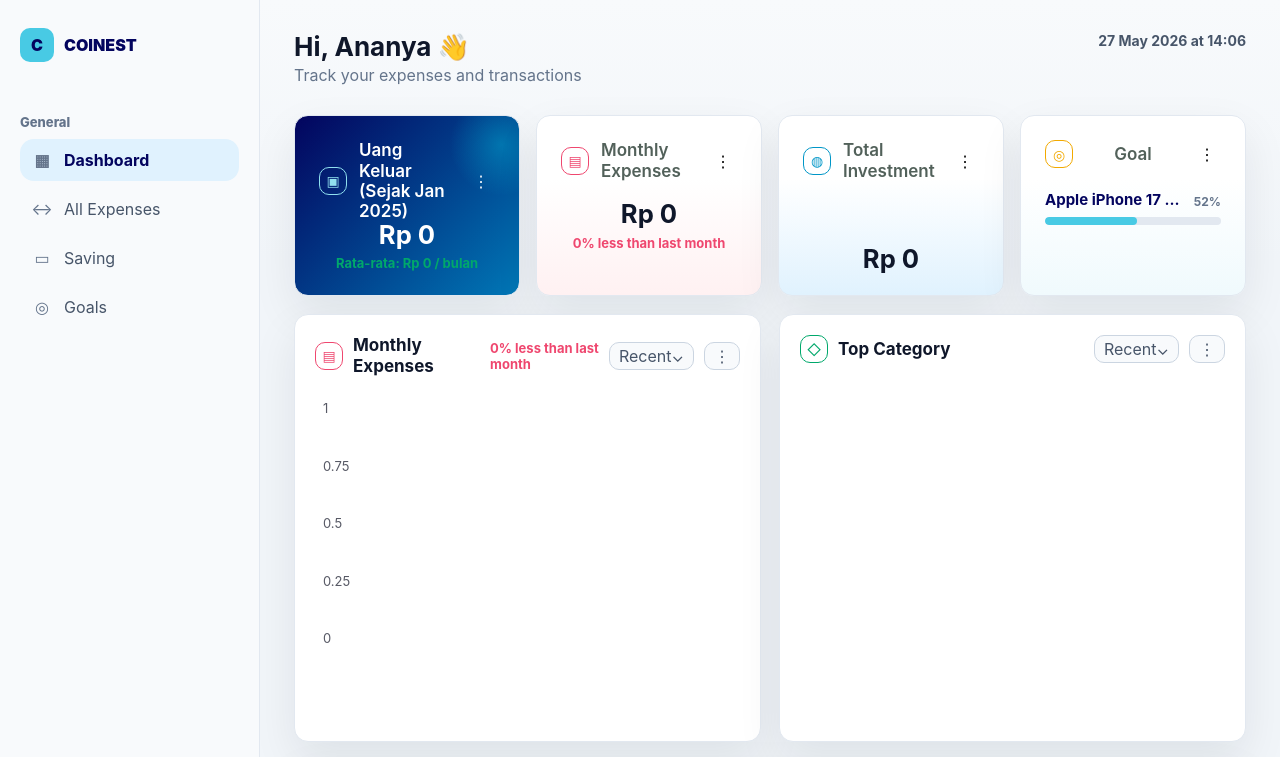
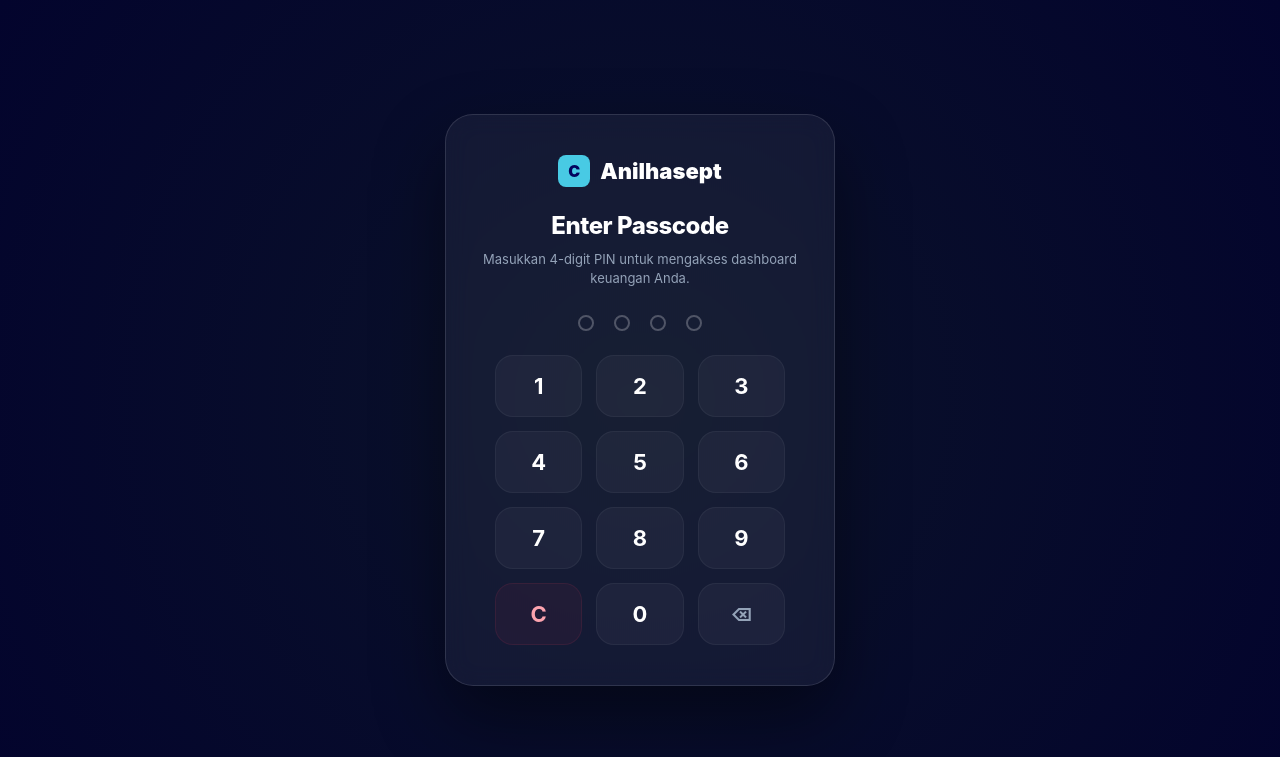
Before and after one commit to ryanilhamsept/dashboard-expenses, a website: page index.html in a window 1280 px wide. Shown: the top 757 px of the page. Drawn offline with Linux system fonts and the light colour scheme; no server answers.

Commit message:
update dashboard

```diff
--- a/app.js
+++ b/app.js
@@ -6,6 +6,7 @@ import { ExpensesPage } from './js/pages/expenses.js';
 import { AnalyticsPage } from './js/pages/analytics.js';
 import { BillsPage } from './js/pages/bills.js';
 import { GoalsPage } from './js/pages/goals.js';
+import { LockScreen } from './js/components/auth.js';
 
 class App {
   constructor() {
@@ -19,12 +20,16 @@ class App {
     this.analyticsPage = new AnalyticsPage(this.state);
     this.billsPage = new BillsPage(this.state);
     this.goalsPage = new GoalsPage(this.state, this.sheetService);
+    this.lockScreen = new LockScreen();
 
     // Connect sheetService to expensesPage to allow status updates
     this.sheetService.setExpensesPage(this.expensesPage);
   }
 
   init() {
+    // Initialize Lock Screen first to block visual access if locked
+    this.lockScreen.init();
+
     // Initialize components & pages
     this.navigation.init();
     this.dashboardPage.init();
--- a/index.html
+++ b/index.html
@@ -1,23 +1,26 @@
 <!doctype html>
 <html lang="id">
+
 <head>
   <meta charset="UTF-8" />
   <meta name="viewport" content="width=device-width, initial-scale=1.0" />
-    <title>Coinest Dashboard</title>
+  <title>Anilhasept Dashboard</title>
   <link rel="stylesheet" href="styles.css" />
 </head>
+
 <body>
   <aside class="sidebar">
     <div class="brand">
       <div class="brand-mark">C</div>
-        <span>COINEST</span>
+      <span>Anilhasept</span>
     </div>
 
     <nav class="nav" aria-label="Main menu">
       <p>General</p>
       <a class="active" href="#dashboard" data-view="dashboard"><span class="icon">▦</span> Dashboard</a>
       <a href="#expenses" data-view="expenses"><span class="icon">↔</span> All Expenses</a>
-        <a href="#saving" data-view="saving"><span class="icon">▭</span> Saving</a>
+      <a href="#saving" data-view="saving" class="coming-soon" title="Fitur ini akan segera hadir!"><span
+          class="icon">▭</span> Saving</a>
       <a href="#goals" data-view="goals"><span class="icon">◎</span> Goals</a>
     </nav>
 
@@ -26,7 +29,7 @@
   <main class="shell">
     <header class="topbar">
       <div>
-          <h1>Hi, Ananya <span>👋</span></h1>
+        <h1>Hi, Anilhasept <span>👋</span></h1>
         <p>Track your expenses and transactions</p>
       </div>
       <div class="top-actions">
@@ -75,7 +78,9 @@
     <section id="goalWriter" class="goal-writer is-hidden" aria-label="Write goals">
       <article class="panel">
         <div class="panel-head">
-            <div class="title"><span class="badge yellow">◎</span><h2>Write Goal</h2></div>
+          <div class="title"><span class="badge yellow">◎</span>
+            <h2>Write Goal</h2>
+          </div>
         </div>
         <form id="goalForm" class="goal-form">
           <input id="goalEditingId" type="hidden" />
@@ -106,15 +111,20 @@
     <section id="dashboardGrid" class="grid">
       <article id="analytics" class="panel chart-panel dashboard-only">
         <div class="panel-head">
-            <div class="title"><span class="badge red">▤</span><h2>Monthly Expenses</h2></div>
-            <div class="panel-tools"><span id="chartTrend" class="trend up">0%</span><button>Recent⌄</button><button title="More">⋮</button></div>
+          <div class="title"><span class="badge red">▤</span>
+            <h2>Monthly Expenses</h2>
+          </div>
+          <div class="panel-tools"><span id="chartTrend" class="trend up">0%</span><button>Recent⌄</button><button
+              title="More">⋮</button></div>
         </div>
         <div id="barChart" class="bar-chart" aria-label="Monthly expenses chart"></div>
       </article>
 
       <article id="insight" class="panel category-panel keep-in-expenses">
         <div class="panel-head">
-            <div class="title"><span class="badge green">◇</span><h2>Top Category</h2></div>
+          <div class="title"><span class="badge green">◇</span>
+            <h2>Top Category</h2>
+          </div>
           <div class="panel-tools"><button>Recent⌄</button><button title="More">⋮</button></div>
         </div>
         <div class="category-body">
@@ -126,7 +136,9 @@
       <!-- New Expenses-only panels for Daily Average and Source of Fund -->
       <article id="dailyAveragePanel" class="panel chart-panel expenses-only is-hidden">
         <div class="panel-head">
-            <div class="title"><span class="badge blue">▣</span><h2>Rata-rata Pengeluaran Harian</h2></div>
+          <div class="title"><span class="badge blue">▣</span>
+            <h2>Rata-rata Pengeluaran Harian</h2>
+          </div>
           <div class="panel-tools"><span id="dailyAverageVal" class="trend up">Rp0 / hari</span></div>
         </div>
         <div id="dailyAverageChart" class="bar-chart bar-chart-daily" aria-label="Daily average spending chart"></div>
@@ -134,17 +146,22 @@
 
       <article id="sourceOfFundPanel" class="panel category-panel expenses-only is-hidden">
         <div class="panel-head">
-            <div class="title"><span class="badge purple">◍</span><h2>Source of Fund</h2></div>
+          <div class="title"><span class="badge purple">◍</span>
+            <h2>Source of Fund</h2>
+          </div>
         </div>
         <div class="category-body">
-            <svg id="sourceOfFundChart" class="donut" viewBox="0 0 240 240" role="img" aria-label="Source of Fund Chart"></svg>
+          <svg id="sourceOfFundChart" class="donut" viewBox="0 0 240 240" role="img"
+            aria-label="Source of Fund Chart"></svg>
           <div id="sourceOfFundLegend" class="legend"></div>
         </div>
       </article>
 
       <article id="expenses" class="panel table-panel">
         <div class="panel-head">
-            <div class="title"><span class="badge blue">↔</span><h2>Recent Expenses</h2></div>
+          <div class="title"><span class="badge blue">↔</span>
+            <h2>Recent Expenses</h2>
+          </div>
           <div class="panel-tools">
             <button>Filter</button>
             <button>Recent⌄</button>
@@ -183,13 +200,7 @@
         </div>
       </article>
 
-        <article class="panel bill-panel dashboard-only">
-          <div class="panel-head">
-            <div class="title"><span class="badge yellow">▤</span><h2>Bill & Subscription</h2></div>
-            <button title="More">⋮</button>
-          </div>
-          <div id="billList" class="bill-list"></div>
-        </article>
+
     </section>
   </main>
 
@@ -201,7 +212,8 @@
         <h2 id="modalTitle">Saving Feature</h2>
       </div>
       <div class="modal-body">
-          <p>Fitur <strong>Saving & Tabungan otomatis</strong> akan segera hadir untuk membantu Anda menyisihkan dana lebih mudah! Nantikan pembaruan berikutnya. 🚀</p>
+        <p>Fitur <strong>Saving & Tabungan otomatis</strong> akan segera hadir untuk membantu Anda menyisihkan dana
+          lebih mudah! Nantikan pembaruan berikutnya. 🚀</p>
       </div>
       <div class="modal-footer">
         <button id="closeModalButton" class="modal-btn" type="button">Oke, Siap!</button>
@@ -209,6 +221,43 @@
     </div>
   </div>
 
+  <!-- Lock Screen Overlay -->
+  <div id="lockScreen" class="lock-overlay">
+    <div class="lock-card">
+      <div class="lock-logo">
+        <div class="brand-mark">C</div>
+        <span>Anilhasept</span>
+      </div>
+      <h2 id="lockTitle">Enter Passcode</h2>
+      <p id="lockSubtitle" class="lock-subtitle">Masukkan 4-digit PIN untuk mengakses dashboard keuangan Anda.</p>
+
+      <div class="pin-display">
+        <span class="pin-dot"></span>
+        <span class="pin-dot"></span>
+        <span class="pin-dot"></span>
+        <span class="pin-dot"></span>
+      </div>
+
+      <p id="lockError" class="lock-error is-hidden">PIN salah, silakan coba lagi.</p>
+
+      <div class="pin-keypad">
+        <button type="button" class="key" data-value="1">1</button>
+        <button type="button" class="key" data-value="2">2</button>
+        <button type="button" class="key" data-value="3">3</button>
+        <button type="button" class="key" data-value="4">4</button>
+        <button type="button" class="key" data-value="5">5</button>
+        <button type="button" class="key" data-value="6">6</button>
+        <button type="button" class="key" data-value="7">7</button>
+        <button type="button" class="key" data-value="8">8</button>
+        <button type="button" class="key" data-value="9">9</button>
+        <button type="button" class="key danger" data-value="clear">C</button>
+        <button type="button" class="key" data-value="0">0</button>
+        <button type="button" class="key secondary" data-value="back">⌫</button>
+      </div>
+    </div>
+  </div>
+
   <script type="module" src="app.js"></script>
 </body>
+
 </html>
--- /dev/null
+++ b/js/components/auth.js
@@ -0,0 +1,115 @@
+export class LockScreen {
+  constructor() {
+    this.pin = "";
+    this.correctPin = localStorage.getItem("expenseDashboardPin") || "1209";
+    this.sessionUnlocked = sessionStorage.getItem("expenseDashboardUnlocked") === "true";
+  }
+
+  init() {
+    this.overlayEl = document.querySelector("#lockScreen");
+    this.titleEl = document.querySelector("#lockTitle");
+    this.subtitleEl = document.querySelector("#lockSubtitle");
+    this.errorEl = document.querySelector("#lockError");
+    this.dots = document.querySelectorAll(".pin-dot");
+    this.keys = document.querySelectorAll(".key");
+
+    if (!this.overlayEl) return;
+
+    // Check if session is already unlocked
+    if (this.sessionUnlocked) {
+      this.overlayEl.classList.add("is-hidden");
+      return;
+    }
+
+    // Set title based on whether PIN exists
+    if (!this.correctPin) {
+      if (this.titleEl) this.titleEl.textContent = "Setup Passcode";
+      if (this.subtitleEl) this.subtitleEl.textContent = "Buat 4-digit PIN baru untuk mengunci dashboard Anda.";
+    }
+
+    this.setupListeners();
+  }
+
+  setupListeners() {
+    this.keys.forEach((key) => {
+      key.addEventListener("click", () => {
+        const val = key.dataset.value;
+        this.handleKey(val);
+      });
+    });
+
+    // Keyboard support
+    document.addEventListener("keydown", (e) => {
+      if (!this.overlayEl || this.overlayEl.classList.contains("is-hidden")) return;
+
+      if (e.key >= "0" && e.key <= "9") {
+        this.handleKey(e.key);
+      } else if (e.key === "Backspace") {
+        this.handleKey("back");
+      } else if (e.key === "Escape" || e.key === "c" || e.key === "C") {
+        this.handleKey("clear");
+      }
+    });
+  }
+
+  handleKey(val) {
+    if (this.errorEl) this.errorEl.classList.add("is-hidden");
+
+    if (val === "clear") {
+      this.pin = "";
+    } else if (val === "back") {
+      this.pin = this.pin.slice(0, -1);
+    } else if (this.pin.length < 4) {
+      this.pin += val;
+    }
+
+    this.updateDots();
+
+    if (this.pin.length === 4) {
+      window.setTimeout(() => this.checkPin(), 180);
+    }
+  }
+
+  updateDots() {
+    this.dots.forEach((dot, idx) => {
+      dot.classList.toggle("filled", idx < this.pin.length);
+    });
+  }
+
+  checkPin() {
+    if (!this.correctPin) {
+      // First-time setup
+      localStorage.setItem("expenseDashboardPin", this.pin);
+      this.correctPin = this.pin;
+      sessionStorage.setItem("expenseDashboardUnlocked", "true");
+
+      // Animate unlock
+      this.unlock();
+      alert("PIN Keamanan berhasil dibuat! Dashboard Anda sekarang aman. 🔐");
+    } else if (this.pin === this.correctPin) {
+      // Correct PIN
+      sessionStorage.setItem("expenseDashboardUnlocked", "true");
+      this.unlock();
+    } else {
+      // Incorrect PIN
+      this.pin = "";
+      this.updateDots();
+      if (this.errorEl) {
+        this.errorEl.classList.remove("is-hidden");
+        // Trigger shake animation
+        const card = document.querySelector(".lock-card");
+        if (card) {
+          card.classList.remove("shake-anim");
+          void card.offsetWidth; // trigger reflow
+          card.classList.add("shake-anim");
+        }
+      }
+    }
+  }
+
+  unlock() {
+    if (this.overlayEl) {
+      this.overlayEl.classList.add("is-hidden");
+    }
+  }
+}
--- a/js/components/navigation.js
+++ b/js/components/navigation.js
@@ -9,6 +9,12 @@ export class Navigation {
     this.navLinks.forEach((link) => {
       link.addEventListener("click", (event) => {
         event.preventDefault();
+
+        if (link.classList.contains("coming-soon")) {
+          alert("Fitur Saving akan segera hadir! Kami sedang mempersiapkannya untuk Anda. 🚀");
+          return;
+        }
+
         this.activateNav(link);
         this.focusSection(link.dataset.view);
         history.replaceState(null, "", link.getAttribute("href"));
--- a/styles.css
+++ b/styles.css
@@ -101,6 +101,16 @@ input {
   color: var(--dark);
   background: var(--soft-blue);
   font-weight: 700;
+}
+
+.nav a.coming-soon {
+  opacity: 0.55;
+  cursor: not-allowed !important;
+}
+
+.nav a.coming-soon:hover {
+  background: transparent !important;
+  color: inherit !important;
 }
 
 .focus-pulse {
@@ -1118,3 +1128,166 @@ tbody tr:last-child td {
     grid-template-columns: 36px repeat(7, minmax(24px, 1fr));
   }
 }
+
+/* ==========================================
+   LOCK SCREEN STYLE SYSTEM
+   ========================================== */
+.lock-overlay {
+  position: fixed;
+  top: 0;
+  left: 0;
+  width: 100vw;
+  height: 100vh;
+  z-index: 999999;
+  background: radial-gradient(circle at 50% 50%, #0b1329 0%, #03042d 100%);
+  display: flex;
+  align-items: center;
+  justify-content: center;
+  padding: 20px;
+  backdrop-filter: blur(22px);
+  transition: opacity 300ms ease, visibility 300ms ease;
+}
+
+.lock-overlay.is-hidden {
+  opacity: 0;
+  visibility: hidden;
+  pointer-events: none;
+}
+
+.lock-card {
+  width: min(390px, 100%);
+  background: rgba(255, 255, 255, 0.05);
+  border: 1px solid rgba(255, 255, 255, 0.12);
+  border-radius: 28px;
+  padding: 40px 24px;
+  text-align: center;
+  box-shadow: 0 32px 70px rgba(0, 0, 0, 0.45);
+  color: #fff;
+  backdrop-filter: blur(12px);
+  -webkit-backdrop-filter: blur(12px);
+}
+
+.lock-card.shake-anim {
+  animation: shake 320ms ease;
+}
+
+.lock-logo {
+  display: flex;
+  align-items: center;
+  justify-content: center;
+  gap: 10px;
+  font-weight: 900;
+  font-size: 22px;
+  color: #fff;
+  margin-bottom: 24px;
+}
+
+.lock-logo .brand-mark {
+  background: var(--green);
+  color: var(--dark);
+  font-size: 16px;
+  width: 32px;
+  height: 32px;
+  border-radius: 8px;
+  display: grid;
+  place-items: center;
+}
+
+.lock-card h2 {
+  font-size: 24px;
+  margin: 0 0 10px;
+  font-weight: 800;
+  letter-spacing: -0.5px;
+}
+
+.lock-subtitle {
+  font-size: 13px;
+  color: #94a3b8;
+  margin: 0 0 28px;
+  line-height: 1.45;
+  padding: 0 10px;
+}
+
+.pin-display {
+  display: flex;
+  justify-content: center;
+  gap: 20px;
+  margin-bottom: 24px;
+}
+
+.pin-dot {
+  width: 16px;
+  height: 16px;
+  border: 2px solid rgba(255, 255, 255, 0.25);
+  border-radius: 50%;
+  transition: all 180ms cubic-bezier(0.175, 0.885, 0.32, 1.275);
+}
+
+.pin-dot.filled {
+  background: var(--green);
+  border-color: var(--green);
+  box-shadow: 0 0 15px rgba(72, 202, 228, 0.8);
+  transform: scale(1.22);
+}
+
+.lock-error {
+  font-size: 13px;
+  color: #fb7185;
+  margin: 0 0 24px;
+  font-weight: 700;
+}
+
+.pin-keypad {
+  display: grid;
+  grid-template-columns: repeat(3, 1fr);
+  gap: 14px;
+  max-width: 290px;
+  margin: 0 auto;
+}
+
+.key {
+  height: 62px;
+  border: 1px solid rgba(255, 255, 255, 0.05);
+  background: rgba(255, 255, 255, 0.04);
+  color: #fff;
+  border-radius: 18px;
+  font-size: 22px;
+  font-weight: 700;
+  cursor: pointer;
+  transition: all 120ms ease;
+  display: grid;
+  place-items: center;
+  outline: none;
+  user-select: none;
+}
+
+.key:hover {
+  background: rgba(255, 255, 255, 0.08);
+  border-color: rgba(255, 255, 255, 0.12);
+}
+
+.key:active {
+  background: rgba(255, 255, 255, 0.2);
+  transform: scale(0.92);
+}
+
+.key.danger {
+  color: #fda4af;
+  background: rgba(244, 63, 94, 0.05);
+  border-color: rgba(244, 63, 94, 0.1);
+}
+
+.key.danger:hover {
+  background: rgba(244, 63, 94, 0.12);
+}
+
+.key.secondary {
+  color: #94a3b8;
+  font-size: 18px;
+}
+
+@keyframes shake {
+  0%, 100% { transform: translateX(0); }
+  20%, 60% { transform: translateX(-8px); }
+  40%, 80% { transform: translateX(8px); }
+}
```
Lines whose indentation alone changed are shown as unchanged.
